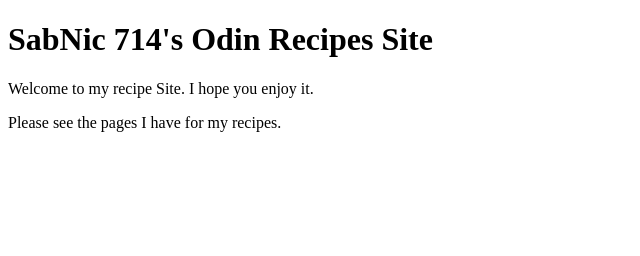
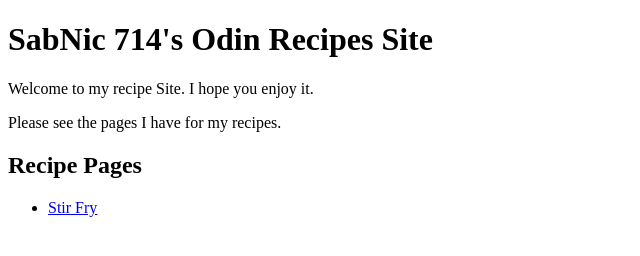
Before and after one commit to SabNic714/odin-recipes, a plain HTML site: page index.html in a window 1280 px wide. Shown: the whole page, without its empty margins (0-640 px from the left). Drawn offline with Linux system fonts and the light colour scheme.

Commit message:
I added a list, a first page, and link to page

```diff
--- a/index.html
+++ b/index.html
@@ -8,7 +8,11 @@
 <p>
     Welcome to my recipe Site. I hope you enjoy it.
 </p>
-<p></p>
+<p>
     Please see the pages I have for my recipes.
 </p>
+<h2>Recipe Pages</h2>
+<ul>
+<li><a href="recipes/BeefStirFry.html"> Stir Fry</a></li>
+</ul>
 </html>
```
Also changed, not shown: recipes/BeefStirFry.html (added, +11 -0 lines).
